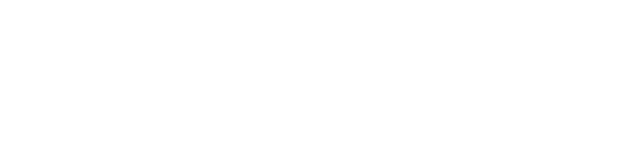
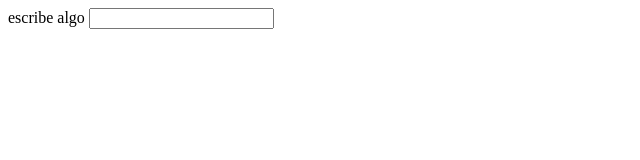
Before and after one commit to erictur29/Encriptado-karaka, a website: page index.html in a window 1280 px wide. Shown: the whole page, without its empty margins (0-640 px from the left). Drawn offline with Linux system fonts and the light colour scheme.

Commit message:
2 files modified

```diff
--- a/index.html
+++ b/index.html
@@ -1 +1,12 @@
-<div id="app"></div>
+<div id="app">
+
+  <div>
+    <label>escribe algo
+      <input type="text" id="texto"></input>
+
+    </label>
+
+  </div>
+
+
+</div>
```
Also changed, not shown: index.js (+13 -5 lines).
